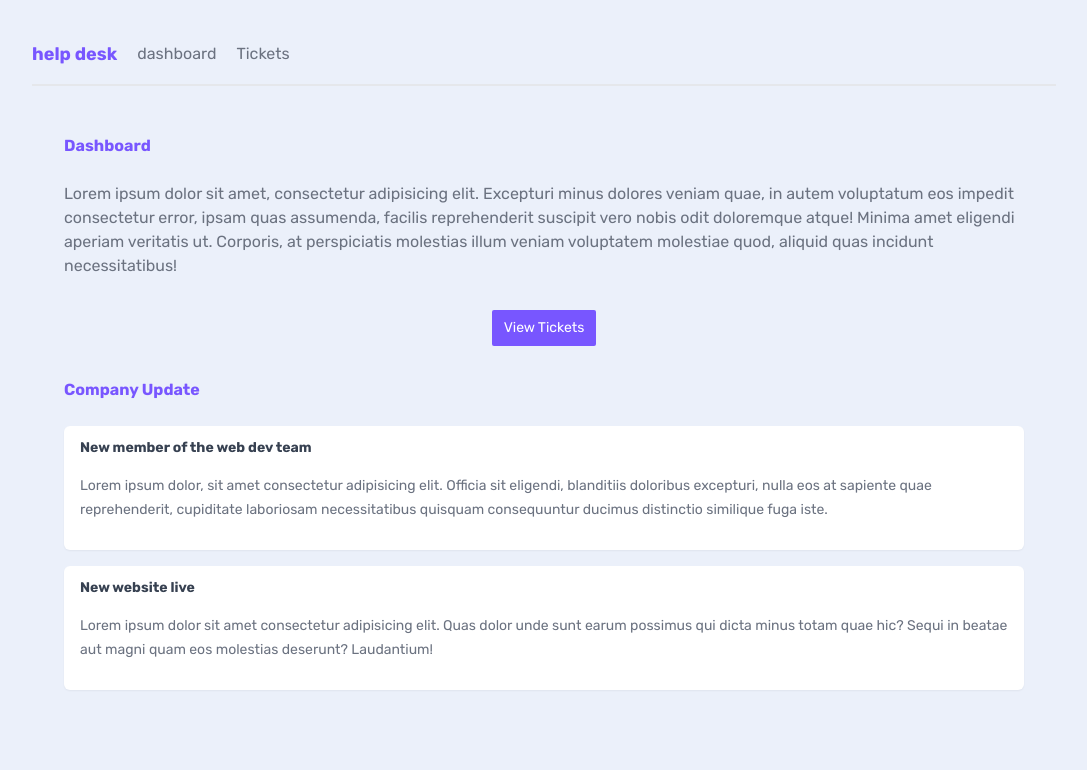
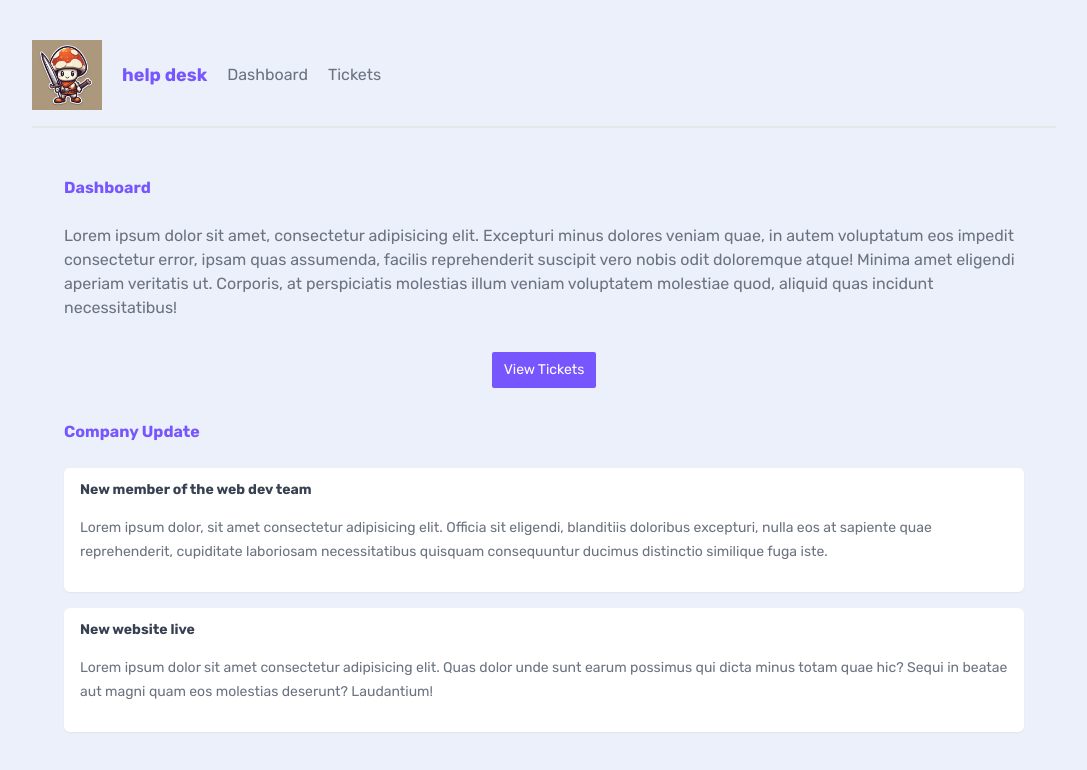
Before and after one commit to owusuvictorjnr/NextJs13-For-Beginners, a Next.js app: page / in a window 1280 px wide. Shown: the top 770 px of the page, without its empty margins (96-1183 px from the left). Built offline with nearby package versions, Linux system fonts and the light colour scheme.

Commit message:
insert logo image

```diff
--- a/app/components/Navbar.jsx
+++ b/app/components/Navbar.jsx
@@ -1,12 +1,22 @@
+import Image from 'next/image'
 import Link from 'next/link'
 import React from 'react'
+import Logo from './logo.png'
 
 const Navbar = () => {
   return (
     <nav>
+      <Image
+        src={Logo}
+        alt="logo"
+        height=""
+        width={70}
+        quality={100}
+        placeholder="blur"
+      />
       <h1>help desk</h1>
 
-      <Link href="/">dashboard</Link>
+      <Link href="/">Dashboard</Link>
 
       <Link href="/tickets">Tickets</Link>
     </nav>
```
